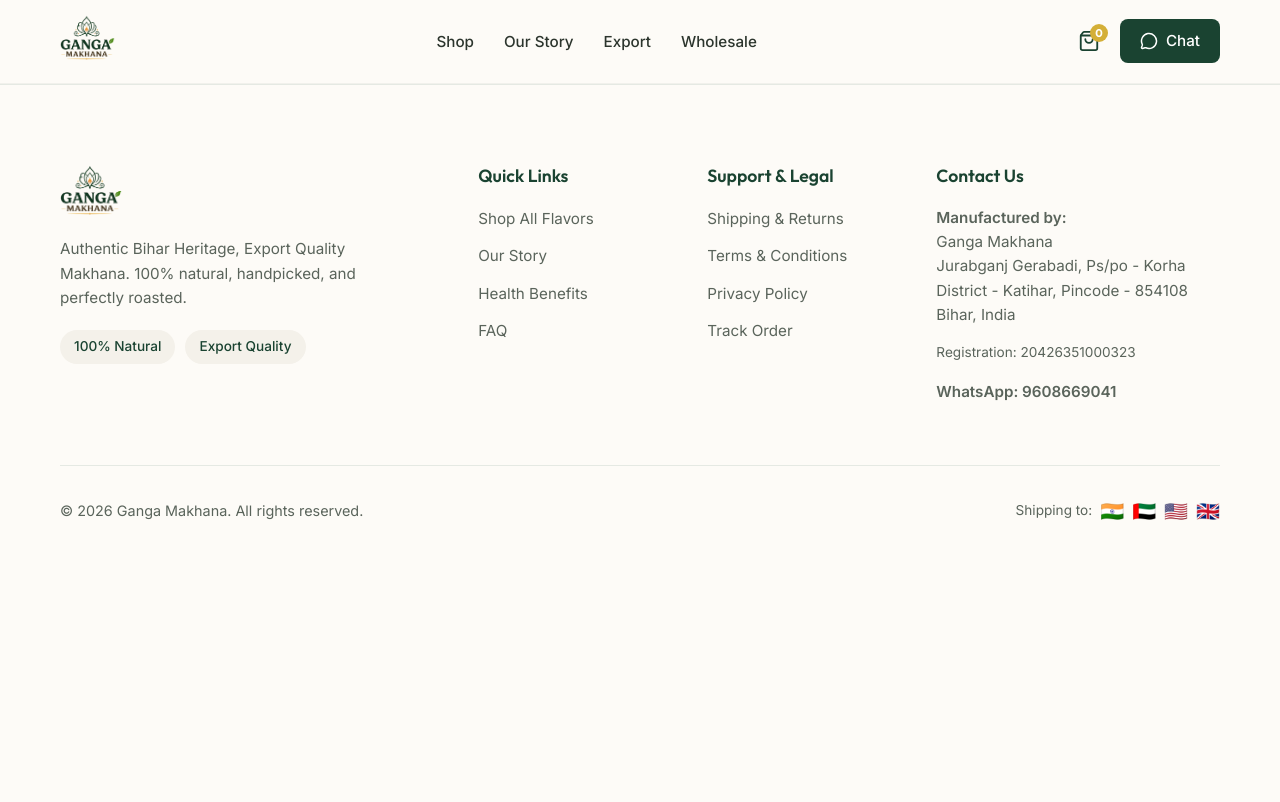
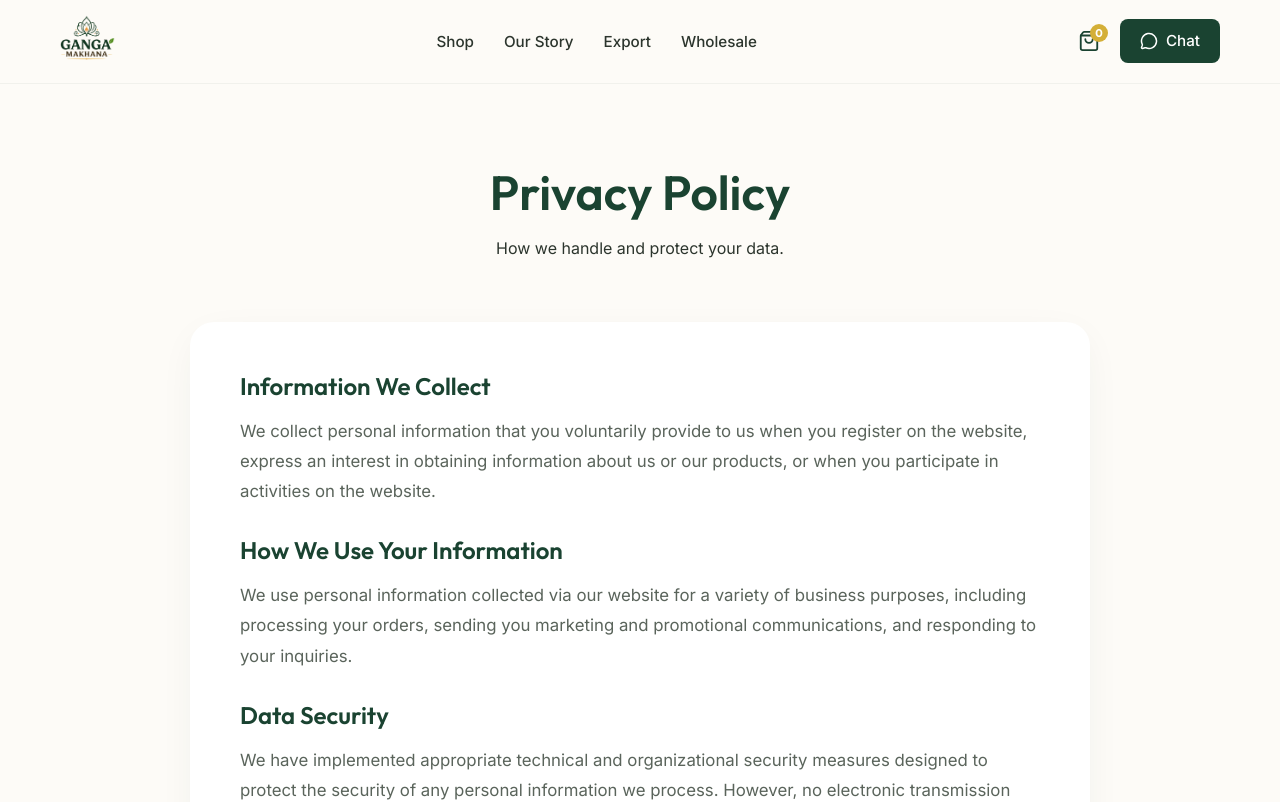
Before and after one commit to Nandannflp/GangaMakhana, a React (Vite) app: page /privacy in a window 1280 px wide. Shown: the top 802 px of the page. Built offline with nearby package versions, Linux system fonts and the light colour scheme.

Commit message:
Add legal and support sub-pages

```diff
--- a/src/App.jsx
+++ b/src/App.jsx
@@ -4,6 +4,10 @@
 import Footer from './components/Footer';
 import HomePage from './pages/HomePage';
 import StoryPage from './pages/StoryPage';
+import ShippingPage from './pages/ShippingPage';
+import TermsPage from './pages/TermsPage';
+import PrivacyPage from './pages/PrivacyPage';
+import TrackOrderPage from './pages/TrackOrderPage';
 
 function App() {
   return (
@@ -13,6 +17,10 @@
         <Routes>
           <Route path="/" element={<HomePage />} />
           <Route path="/story" element={<StoryPage />} />
+          <Route path="/shipping" element={<ShippingPage />} />
+          <Route path="/terms" element={<TermsPage />} />
+          <Route path="/privacy" element={<PrivacyPage />} />
+          <Route path="/track" element={<TrackOrderPage />} />
         </Routes>
       </main>
       <Footer />
--- a/src/components/Footer.jsx
+++ b/src/components/Footer.jsx
@@ -1,4 +1,5 @@
 import React from 'react';
+import { Link } from 'react-router-dom';
 import './Footer.css';
 
 export default function Footer() {
@@ -30,10 +31,10 @@
           <div className="footer-col">
             <h4>Support & Legal</h4>
             <ul>
-              <li><a href="#shipping">Shipping & Returns</a></li>
-              <li><a href="#terms">Terms & Conditions</a></li>
-              <li><a href="#privacy">Privacy Policy</a></li>
-              <li><a href="#track">Track Order</a></li>
+              <li><Link to="/shipping">Shipping & Returns</Link></li>
+              <li><Link to="/terms">Terms & Conditions</Link></li>
+              <li><Link to="/privacy">Privacy Policy</Link></li>
+              <li><Link to="/track">Track Order</Link></li>
             </ul>
           </div>
 
--- /dev/null
+++ b/src/pages/LegalPage.css
@@ -0,0 +1,57 @@
+.legal-page {
+  padding: 80px 0 120px 0;
+  background-color: var(--color-base);
+  min-height: 60vh;
+}
+
+.legal-header {
+  text-align: center;
+  margin-bottom: 60px;
+}
+
+.legal-title {
+  font-size: 3rem;
+  color: var(--color-primary);
+  margin-bottom: 15px;
+}
+
+.legal-content {
+  background: #fff;
+  padding: 50px;
+  border-radius: var(--radius-lg);
+  box-shadow: var(--shadow-soft);
+  max-width: 900px;
+  margin: 0 auto;
+}
+
+.legal-content h2 {
+  font-size: 1.5rem;
+  margin: 30px 0 15px 0;
+  color: var(--color-primary);
+}
+
+.legal-content h2:first-child {
+  margin-top: 0;
+}
+
+.legal-content p, .legal-content li {
+  font-size: 1.05rem;
+  color: var(--color-text-light);
+  line-height: 1.8;
+  margin-bottom: 15px;
+}
+
+.legal-content ul {
+  list-style: disc;
+  padding-left: 20px;
+  margin-bottom: 15px;
+}
+
+@media (max-width: 768px) {
+  .legal-content {
+    padding: 30px 20px;
+  }
+  .legal-title {
+    font-size: 2.5rem;
+  }
+}
--- /dev/null
+++ b/src/pages/PrivacyPage.jsx
@@ -0,0 +1,29 @@
+import React, { useEffect } from 'react';
+import './LegalPage.css';
+
+export default function PrivacyPage() {
+  useEffect(() => {
+    window.scrollTo(0, 0);
+  }, []);
+
+  return (
+    <div className="legal-page">
+      <div className="container">
+        <div className="legal-header">
+          <h1 className="legal-title">Privacy Policy</h1>
+          <p>How we handle and protect your data.</p>
+        </div>
+        <div className="legal-content">
+          <h2>Information We Collect</h2>
+          <p>We collect personal information that you voluntarily provide to us when you register on the website, express an interest in obtaining information about us or our products, or when you participate in activities on the website.</p>
+
+          <h2>How We Use Your Information</h2>
+          <p>We use personal information collected via our website for a variety of business purposes, including processing your orders, sending you marketing and promotional communications, and responding to your inquiries.</p>
+
+          <h2>Data Security</h2>
+          <p>We have implemented appropriate technical and organizational security measures designed to protect the security of any personal information we process. However, no electronic transmission over the internet can be guaranteed to be 100% secure.</p>
+        </div>
+      </div>
+    </div>
+  );
+}
--- /dev/null
+++ b/src/pages/ShippingPage.jsx
@@ -0,0 +1,31 @@
+import React, { useEffect } from 'react';
+import './LegalPage.css';
+
+export default function ShippingPage() {
+  useEffect(() => {
+    window.scrollTo(0, 0);
+  }, []);
+
+  return (
+    <div className="legal-page">
+      <div className="container">
+        <div className="legal-header">
+          <h1 className="legal-title">Shipping & Returns</h1>
+          <p>Everything you need to know about getting your Ganga Makhana.</p>
+        </div>
+        <div className="legal-content">
+          <h2>Shipping Policy</h2>
+          <p>We offer fast and reliable shipping across India and select international destinations (UAE, USA, UK). Orders are typically processed and dispatched within 1-2 business days.</p>
+          <ul>
+            <li><strong>Domestic (India):</strong> Delivery within 3-5 business days. Free shipping on orders over ₹999.</li>
+            <li><strong>International:</strong> Delivery within 7-14 business days depending on customs. Shipping calculated at checkout.</li>
+          </ul>
+
+          <h2>Returns & Refunds</h2>
+          <p>Due to the perishable nature of our food products, we do not accept returns on opened items. If you receive a damaged or incorrect product, please contact our support team within 48 hours of delivery.</p>
+          <p>Refunds for valid claims will be processed to the original payment method within 5-7 business days.</p>
+        </div>
+      </div>
+    </div>
+  );
+}
--- /dev/null
+++ b/src/pages/TermsPage.jsx
@@ -0,0 +1,29 @@
+import React, { useEffect } from 'react';
+import './LegalPage.css';
+
+export default function TermsPage() {
+  useEffect(() => {
+    window.scrollTo(0, 0);
+  }, []);
+
+  return (
+    <div className="legal-page">
+      <div className="container">
+        <div className="legal-header">
+          <h1 className="legal-title">Terms & Conditions</h1>
+          <p>Please read these terms carefully before using our website.</p>
+        </div>
+        <div className="legal-content">
+          <h2>1. Introduction</h2>
+          <p>Welcome to Ganga Makhana. By accessing our website and purchasing our products, you agree to be bound by these terms and conditions.</p>
+
+          <h2>2. Products and Pricing</h2>
+          <p>All products are subject to availability. We reserve the right to discontinue any product at any time. Prices for our products are subject to change without notice.</p>
+
+          <h2>3. User Account</h2>
+          <p>If you create an account on our website, you are responsible for maintaining the security of your account and you are fully responsible for all activities that occur under the account.</p>
+        </div>
+      </div>
+    </div>
+  );
+}
--- /dev/null
+++ b/src/pages/TrackOrderPage.jsx
@@ -0,0 +1,41 @@
+import React, { useEffect } from 'react';
+import { Search } from 'lucide-react';
+import './LegalPage.css';
+
+export default function TrackOrderPage() {
+  useEffect(() => {
+    window.scrollTo(0, 0);
+  }, []);
+
+  return (
+    <div className="legal-page">
+      <div className="container">
+        <div className="legal-header">
+          <h1 className="legal-title">Track Your Order</h1>
+          <p>Enter your tracking details below to see the status of your shipment.</p>
+        </div>
+        <div className="legal-content" style={{ textAlign: 'center' }}>
+          <div style={{ maxWidth: '400px', margin: '0 auto 30px auto' }}>
+            <div style={{ display: 'flex', gap: '10px' }}>
+              <input
+                type="text"
+                placeholder="Enter Tracking ID or Order Number"
+                style={{
+                  flex: 1,
+                  padding: '12px 16px',
+                  border: '1px solid rgba(0,0,0,0.1)',
+                  borderRadius: '8px',
+                  fontFamily: 'var(--font-secondary)'
+                }}
+              />
+              <button className="btn-primary">
+                <Search size={20} />
+              </button>
+            </div>
+          </div>
+          <p>If you have any issues tracking your order, please reach out to us on WhatsApp at <strong>9608669041</strong>.</p>
+        </div>
+      </div>
+    </div>
+  );
+}
```
